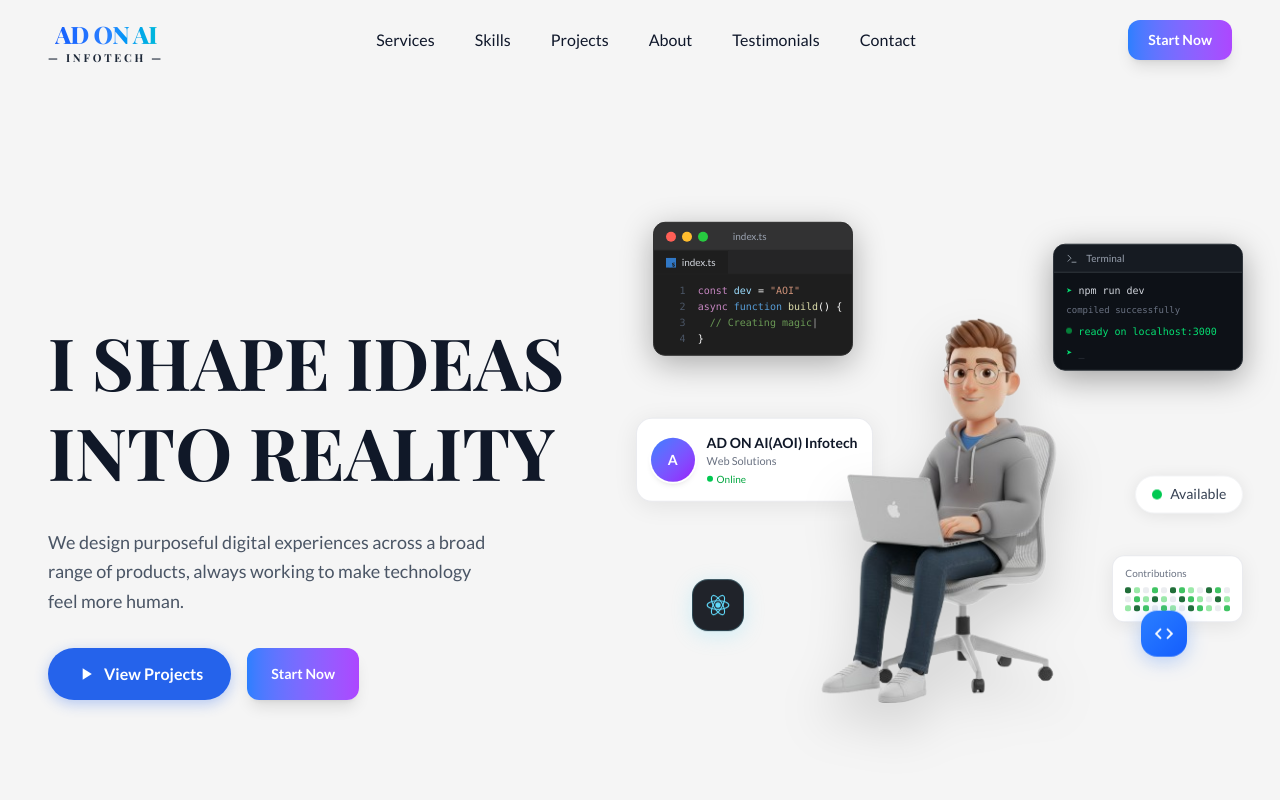
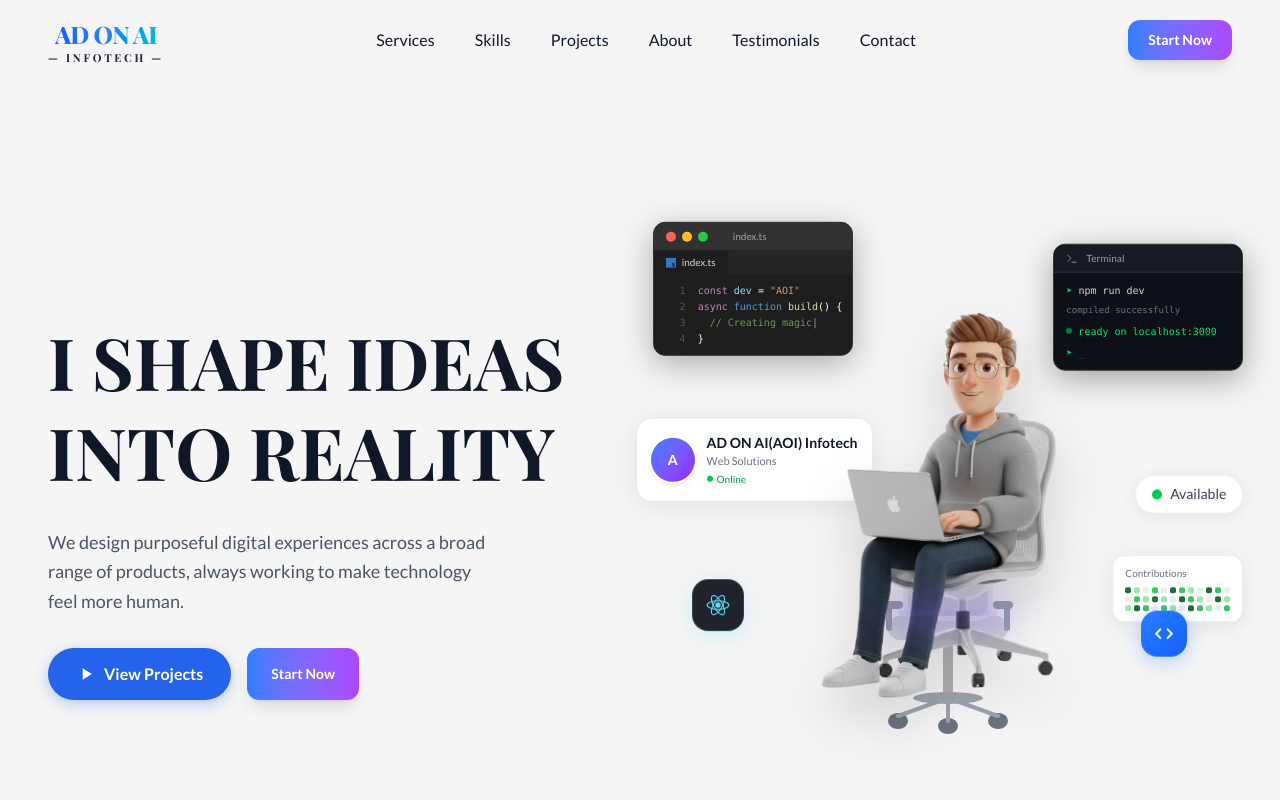
Before and after one commit to jonathanboda/JONA, a Next.js app: page / in a window 1280 px wide. Shown: the top 800 px of the page. Built offline with nearby package versions, Linux system fonts and the light colour scheme.

Commit message:
Add cinematic hero animation with framer-motion
Chair slides in from right, character slides from left and "sits",
then idle loops (breathing float, typing shake, laptop glow) kick in.
Floating elements fade in with staggered delays.

Co-Authored-By: Claude Opus 4.6 <noreply@anthropic.com>

```diff
--- a/package.json
+++ b/package.json
@@ -9,6 +9,7 @@
     "lint": "eslint"
   },
   "dependencies": {
+    "framer-motion": "^12.35.2",
     "next": "16.1.4",
     "react": "19.2.3",
     "react-dom": "19.2.3"
--- a/src/app/globals.css
+++ b/src/app/globals.css
@@ -535,3 +535,16 @@ body {
 .steam-line:nth-child(1) { left: 4px; animation-delay: 0s; }
 .steam-line:nth-child(2) { left: 9px; animation-delay: 0.3s; }
 .steam-line:nth-child(3) { left: 14px; animation-delay: 0.6s; }
+
+/* =====================================================
+   LAPTOP GLOW PULSE
+   ===================================================== */
+
+@keyframes laptop-glow {
+  0%, 100% { opacity: 0.4; box-shadow: 0 0 20px 8px rgba(99, 102, 241, 0.3); }
+  50% { opacity: 0.8; box-shadow: 0 0 40px 15px rgba(139, 92, 246, 0.5); }
+}
+
+.laptop-glow {
+  animation: laptop-glow 2.5s ease-in-out infinite;
+}
--- a/src/app/page.tsx
+++ b/src/app/page.tsx
@@ -2,6 +2,7 @@
 
 import { useState, useEffect, useRef, RefObject } from "react";
 import Image from "next/image";
+import { motion } from "framer-motion";
 
 // =====================================================
 // TYPE DEFINITIONS
@@ -565,14 +566,111 @@ function HeroSection({ onStartNow }: { onStartNow: () => void }) {
             </div>
           </div>
 
-          {/* Right - 3D Character Working on Laptop */}
-          <div className="relative h-[500px] lg:h-[600px] animate-fade-in-up delay-200">
+          {/* Right - Animated 3D Character Scene */}
+          <AnimatedHeroScene />
+        </div>
+      </div>
+    </section>
+  );
+}
+
+// =====================================================
+// ANIMATED HERO SCENE
+// =====================================================
+
+function AnimatedHeroScene() {
+  return (
+    <div className="relative h-[500px] lg:h-[600px]">
+
+      {/* ===== SVG CHAIR — slides in from right ===== */}
+      <motion.div
+        className="absolute z-[5] pointer-events-none"
+        style={{ bottom: "12%", left: "50%", marginLeft: "-90px" }}
+        initial={{ x: 300, opacity: 0 }}
+        animate={{ x: 0, opacity: 1 }}
+        transition={{ type: "spring", stiffness: 120, damping: 14, duration: 0.8 }}
+      >
+        <svg width="180" height="220" viewBox="0 0 180 220" fill="none" xmlns="http://www.w3.org/2000/svg">
+          {/* Center pole */}
+          <rect x="85" y="120" width="10" height="60" rx="3" fill="#b0b0b0" />
+          {/* Seat cushion */}
+          <rect x="30" y="100" width="120" height="24" rx="12" fill="#d1d5db" />
+          {/* Backrest */}
+          <rect x="45" y="20" width="90" height="85" rx="16" fill="#e5e7eb" />
+          <rect x="50" y="25" width="80" height="75" rx="12" fill="#d1d5db" />
+          {/* Armrests */}
+          <rect x="25" y="85" width="20" height="8" rx="4" fill="#9ca3af" />
+          <rect x="135" y="85" width="20" height="8" rx="4" fill="#9ca3af" />
+          <rect x="28" y="85" width="6" height="30" rx="3" fill="#9ca3af" />
+          <rect x="146" y="85" width="6" height="30" rx="3" fill="#9ca3af" />
+          {/* Base plate */}
+          <ellipse cx="90" cy="182" rx="35" ry="6" fill="#9ca3af" />
+          {/* Wheels */}
+          <ellipse cx="40" cy="205" rx="10" ry="8" fill="#6b7280" />
+          <ellipse cx="90" cy="210" rx="10" ry="8" fill="#6b7280" />
+          <ellipse cx="140" cy="205" rx="10" ry="8" fill="#6b7280" />
+          {/* Wheel connectors (legs) */}
+          <line x1="90" y1="182" x2="40" y2="200" stroke="#9ca3af" strokeWidth="4" strokeLinecap="round" />
+          <line x1="90" y1="182" x2="90" y2="205" stroke="#9ca3af" strokeWidth="4" strokeLinecap="round" />
+          <line x1="90" y1="182" x2="140" y2="200" stroke="#9ca3af" strokeWidth="4" strokeLinecap="round" />
+        </svg>
+      </motion.div>
+
+      {/* ===== CHARACTER (hero.png) — slides from left, sits down ===== */}
+      <motion.div
+        className="absolute inset-0 flex items-center justify-center z-10"
+        initial={{ x: -200, opacity: 0 }}
+        animate={{ x: 0, opacity: 1 }}
+        transition={{ delay: 0.8, type: "spring", stiffness: 80, damping: 16 }}
+      >
+        {/* Idle breathing float loop */}
+        <motion.div
+          animate={{ y: [0, -8, 0] }}
+          transition={{ delay: 1.6, repeat: Infinity, duration: 3, ease: "easeInOut" }}
+        >
+          {/* Typing shake wrapper */}
+          <motion.div
+            animate={{ x: [0, -0.5, 0.5, -0.5, 0] }}
+            transition={{ delay: 1.8, repeat: Infinity, duration: 0.15, repeatDelay: 0.6 }}
+          >
+            <Image
+              src="/PHOTO/hero.png"
+              alt="3D Developer Character Working"
+              width={480}
+              height={480}
+              className="object-contain drop-shadow-2xl"
+              priority
+            />
+          </motion.div>
+        </motion.div>
+
+        {/* Laptop glow overlay */}
+        <motion.div
+          className="absolute laptop-glow rounded-full pointer-events-none"
+          style={{
+            bottom: "32%",
+            left: "50%",
+            marginLeft: "-50px",
+            width: "100px",
+            height: "6px",
+            background: "linear-gradient(90deg, rgba(99,102,241,0.4), rgba(139,92,246,0.4))",
+          }}
+          initial={{ opacity: 0 }}
+          animate={{ opacity: 1 }}
+          transition={{ delay: 1.6 }}
+        />
+      </motion.div>
+
+      {/* ===== FLOATING ELEMENTS — staggered entrance ===== */}
+
       {/* VS Code editor - BEHIND character */}
-            <div
+      <motion.div
         className="absolute animate-float bg-[#1e1e1e] text-white rounded-xl shadow-[0_8px_32px_rgba(0,0,0,0.3)] border border-[#333] z-0 overflow-hidden"
         style={{ top: "3%", left: "-2%", animationDelay: "0s", width: "200px" }}
+        initial={{ opacity: 0, y: 20 }}
+        animate={{ opacity: 1, y: 0 }}
+        transition={{ delay: 1.2, duration: 0.5 }}
       >
-              {/* Title bar */}
         <div className="flex items-center justify-between px-3 py-1.5 bg-[#323233] border-b border-[#252526]">
           <div className="flex items-center gap-1.5">
             <span className="w-2.5 h-2.5 rounded-full bg-[#ff5f56]"></span>
@@ -582,14 +680,12 @@ function HeroSection({ onStartNow }: { onStartNow: () => void }) {
           <span className="text-[10px] text-gray-400 font-medium">index.ts</span>
           <div className="w-12"></div>
         </div>
-              {/* Tab bar */}
         <div className="flex bg-[#252526] border-b border-[#1e1e1e]">
           <div className="flex items-center gap-1.5 px-3 py-1 bg-[#1e1e1e] border-r border-[#252526] text-[10px] text-gray-300">
             <svg width="10" height="10" viewBox="0 0 24 24" fill="#3178c6"><path d="M0 12v12h24V0H0v12zm19.34-.956c.61.152 1.074.423 1.501.865.221.236.549.666.575.77.008.03-1.036.73-1.668 1.123-.023.015-.115-.084-.217-.236-.31-.47-.632-.68-1.22-.637-.84.06-1.381.543-1.346 1.2.015.18.06.289.174.432.158.186.393.318 1.178.66 1.45.63 2.07 1.043 2.47 1.65.44.67.54 1.74.246 2.56-.34.93-1.175 1.56-2.377 1.8-.37.074-1.26.064-1.66-.02-.872-.19-1.7-.68-2.218-1.32-.2-.246-.598-.888-.564-.944l.633-.378.79-.468.197.295c.287.426.616.705 1.076.875.32.095 1.09.08 1.36-.023.315-.12.494-.34.559-.645.06-.295-.007-.504-.217-.695-.147-.134-.607-.345-1.334-.612-1.07-.393-1.53-.629-1.97-1.01-.272-.233-.53-.58-.662-.876-.12-.286-.15-.49-.15-1.006 0-.478.023-.63.137-.928.33-.874 1.152-1.475 2.25-1.655.377-.06 1.251-.024 1.63.07z"/><path d="M14.256 14.393l.008 1.367H10.67v7.783H8.326v-7.783H4.73v-1.318c0-.735.015-1.338.034-1.367.015-.03 2.16-.045 4.76-.04l4.725.012.007 1.346z"/></svg>
             <span>index.ts</span>
           </div>
         </div>
-              {/* Code content with line numbers */}
         <div className="px-2 py-2 font-mono text-[10px] leading-[1.6]">
           <div className="flex">
             <span className="text-gray-600 w-6 text-right mr-3 select-none">1</span>
@@ -608,14 +704,16 @@ function HeroSection({ onStartNow }: { onStartNow: () => void }) {
             <div><span className="text-white">{`}`}</span></div>
           </div>
         </div>
-            </div>
+      </motion.div>
 
       {/* Terminal card - BEHIND character */}
-            <div
+      <motion.div
         className="absolute animate-float bg-[#0d1117] text-white rounded-xl shadow-[0_8px_32px_rgba(0,0,0,0.35)] border border-[#30363d] z-0 overflow-hidden"
         style={{ top: "6%", right: "-2%", animationDelay: "0.5s", width: "190px" }}
+        initial={{ opacity: 0, y: 20 }}
+        animate={{ opacity: 1, y: 0 }}
+        transition={{ delay: 1.5, duration: 0.5 }}
       >
-              {/* Terminal title bar */}
         <div className="flex items-center gap-2 px-3 py-1.5 bg-[#161b22] border-b border-[#30363d]">
           <svg width="12" height="12" viewBox="0 0 24 24" fill="none" stroke="#8b949e" strokeWidth="2" strokeLinecap="round"><polyline points="4 17 10 11 4 5"/><line x1="12" y1="19" x2="20" y2="19"/></svg>
           <span className="text-[10px] text-gray-400 font-medium">Terminal</span>
@@ -635,12 +733,15 @@ function HeroSection({ onStartNow }: { onStartNow: () => void }) {
             <span className="text-gray-500 animate-pulse">_</span>
           </div>
         </div>
-            </div>
+      </motion.div>
 
       {/* Profile card - BEHIND character */}
-            <div
+      <motion.div
         className="absolute animate-float bg-white rounded-2xl shadow-[0_4px_24px_rgba(0,0,0,0.08)] p-3.5 border border-gray-200/80 z-0"
         style={{ top: "35%", left: "-5%", animationDelay: "0.8s" }}
+        initial={{ opacity: 0, y: 20 }}
+        animate={{ opacity: 1, y: 0 }}
+        transition={{ delay: 1.7, duration: 0.5 }}
       >
         <div className="flex items-center gap-3">
           <div className="w-11 h-11 rounded-full bg-gradient-to-br from-blue-500 to-purple-600 flex items-center justify-center text-white font-bold text-sm ring-2 ring-white shadow-md">
@@ -655,12 +756,15 @@ function HeroSection({ onStartNow }: { onStartNow: () => void }) {
             </div>
           </div>
         </div>
-            </div>
+      </motion.div>
 
       {/* React logo badge - IN FRONT */}
-            <div
+      <motion.div
         className="absolute animate-float bg-[#20232a] p-3 rounded-2xl shadow-[0_4px_20px_rgba(97,218,251,0.25)] z-20 border border-[#61DAFB]/20"
         style={{ top: "62%", left: "5%", animationDelay: "1s" }}
+        initial={{ opacity: 0, y: 20 }}
+        animate={{ opacity: 1, y: 0 }}
+        transition={{ delay: 1.9, duration: 0.5 }}
       >
         <svg viewBox="0 0 24 24" width="26" height="26" className="text-[#61DAFB]">
           <circle cx="12" cy="12" r="2.5" fill="currentColor"/>
@@ -668,12 +772,15 @@ function HeroSection({ onStartNow }: { onStartNow: () => void }) {
           <ellipse cx="12" cy="12" rx="10" ry="4" stroke="currentColor" strokeWidth="1" fill="none" transform="rotate(60 12 12)"/>
           <ellipse cx="12" cy="12" rx="10" ry="4" stroke="currentColor" strokeWidth="1" fill="none" transform="rotate(120 12 12)"/>
         </svg>
-            </div>
+      </motion.div>
 
       {/* Available for work badge - BEHIND character */}
-            <div
+      <motion.div
         className="absolute animate-float bg-white rounded-full shadow-[0_2px_16px_rgba(0,0,0,0.08)] px-4 py-2 z-0 border border-gray-100"
         style={{ top: "45%", right: "-2%", animationDelay: "1.2s" }}
+        initial={{ opacity: 0, y: 20 }}
+        animate={{ opacity: 1, y: 0 }}
+        transition={{ delay: 2.1, duration: 0.5 }}
       >
         <div className="flex items-center gap-2">
           <span className="relative flex h-2.5 w-2.5">
@@ -682,22 +789,28 @@ function HeroSection({ onStartNow }: { onStartNow: () => void }) {
           </span>
           <span className="text-sm font-medium text-gray-700">Available</span>
         </div>
-            </div>
+      </motion.div>
 
       {/* Code brackets badge - IN FRONT */}
-            <div
+      <motion.div
         className="absolute animate-float bg-gradient-to-br from-blue-500 to-blue-600 p-3 rounded-2xl shadow-[0_4px_20px_rgba(59,130,246,0.35)] z-20"
         style={{ bottom: "25%", right: "8%", animationDelay: "0.3s" }}
+        initial={{ opacity: 0, y: 20 }}
+        animate={{ opacity: 1, y: 0 }}
+        transition={{ delay: 2.3, duration: 0.5 }}
       >
         <svg viewBox="0 0 24 24" width="22" height="22" fill="white">
           <path d="M9.4 16.6L4.8 12l4.6-4.6L8 6l-6 6 6 6 1.4-1.4zm5.2 0l4.6-4.6-4.6-4.6L16 6l6 6-6 6-1.4-1.4z"/>
         </svg>
-            </div>
+      </motion.div>
 
       {/* GitHub-style contribution widget - BEHIND */}
-            <div
+      <motion.div
         className="absolute animate-float bg-white rounded-xl shadow-[0_4px_20px_rgba(0,0,0,0.08)] px-3 py-2.5 border border-gray-200/80 z-0"
         style={{ bottom: "30%", right: "-2%", animationDelay: "1.5s" }}
+        initial={{ opacity: 0, y: 20 }}
+        animate={{ opacity: 1, y: 0 }}
+        transition={{ delay: 2.5, duration: 0.5 }}
       >
         <div className="text-[10px] text-gray-500 font-medium mb-1.5">Contributions</div>
         <div className="flex gap-[3px]">
@@ -718,23 +831,9 @@ function HeroSection({ onStartNow }: { onStartNow: () => void }) {
             </div>
           ))}
         </div>
+      </motion.div>
+
     </div>
-
-            {/* 3D Character - IN FRONT */}
-            <div className="absolute inset-0 flex items-center justify-center z-10">
-              <Image
-                src="/PHOTO/hero.png"
-                alt="3D Developer Character Working"
-                width={480}
-                height={480}
-                className="object-contain drop-shadow-2xl"
-                priority
-              />
-            </div>
-          </div>
-        </div>
-      </div>
-    </section>
   );
 }
 
```
Also changed, not shown: 1 other file (tests, documents, lock files or other folders). Lines whose indentation alone changed are shown as unchanged.
